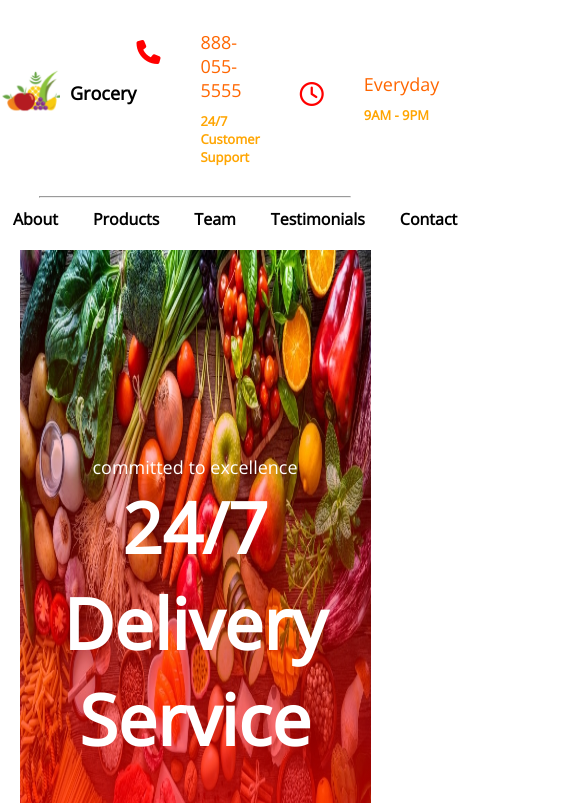
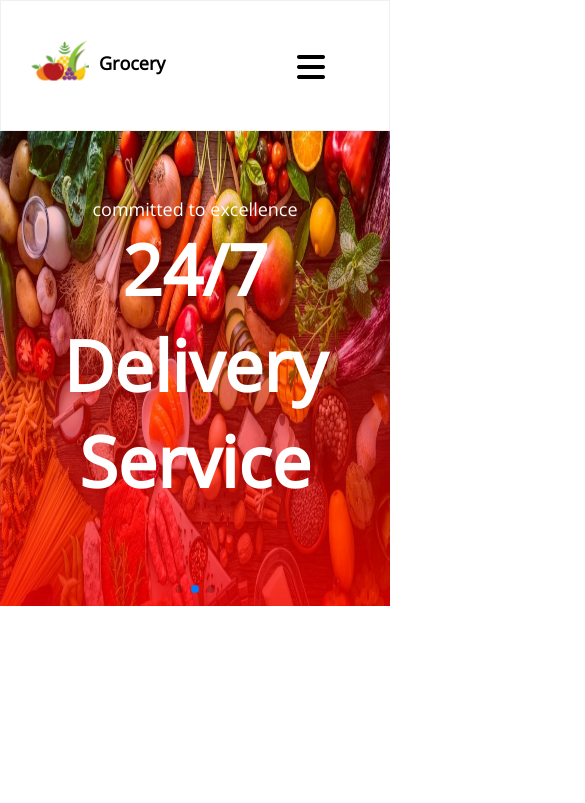
Before and after one commit to vanshrajput01/Grocery-Project, a plain HTML site: page Code/index.html in a window 390 px wide. Shown: the top 803 px of the page, 585 px wide, since content can reach past the window. Drawn offline with nearby package versions, Linux system fonts and the light colour scheme.

Commit message:
Nav bar done

```diff
--- a/Code/index.css
+++ b/Code/index.css
@@ -5,12 +5,20 @@
     font-family: 'Open Sans', sans-serif;
 }
 
+html{
+  overflow-x: hidden;
+}
+
 body{
   width: 100vw;
   overflow-x: hidden;
+  margin: 0;
+  padding: 0;
 
 
 }
+
+
 
  #header-first-container{
     margin-top: 20px;
@@ -177,6 +185,21 @@ body{
 
 #nav-with-logo-container02 ul li a:hover{
     color: orange;
+}
+
+
+/* another style of nav bar with logo */
+
+.moblie-navbar-icon{
+  display: none;
+  width: 4rem;
+  height: 4rem;
+
+}
+
+
+.fa-xmark{
+  display: none;
 }
 
 
@@ -634,4 +657,187 @@ body{
     font-weight: 800;
   }
 
+
+  /* ************************************************************************************************************************************************************************************************************************************************************************* */
   /* Moblie Responsive Style*/
+
+@media (max-width : 1024px){
+  #header-first-container{
+    display: none;
+  }
+
+  #NB{
+    display: none;
+  }
+
+  #nav-with-logo{
+    display: block;
+    /* position: fixed;
+    width: 100vw;
+    top: 0; */
+    z-index: 999;
+  }
+
+  /* #nav-with-logo #nav-with-logo-container02 ul{
+    display: none;
+  } */
+
+
+  /* nav bar with logo style for mobile */
+
+  #nav-with-logo{
+    padding-left: 0%;
+    position: relative;
+    /* background-color: #fff; */
+    position: fixed; /* Set the navbar to fixed position */
+    top: 0; /* Position the navbar at the top of the page */
+    width: 100%;
+    background-color:  white;
+    z-index: 999;
+    display: flex;
+}
+
+/* #social-media-icons{
+    display: none;
+}
+ */
+
+ #nav-with-logo ul{
+    /* background-color: grey; */
+    margin-top: 100px;
+    padding-left: 0px;
+    width: 100%;
+    height: 60vh;
+    position: absolute;
+    top: 0;
+    left: 0;
+    /* background-color: rgb(118, 222, 174); */
+   background-color: white;
+   color: black;
+    display: flex;
+    flex-direction: column;
+    justify-content: center;
+    align-items: center;
+    transform: translateY(-100%);
+    transition: all 0.5s linear;
+
+
+    opacity: 0;
+    visibility: hidden;
+    pointer-events: none;
+}
+
+/* #nav-bar-logo-icons{
+    display: flex;
+    justify-content: center;
+    align-items: center;
+
+} */
+
+
+#nav-with-logo-container02 ul li a{
+    color: black;
+    font-weight: 500;
+}
+
+
+#nav-with-logo-container02 ul li a:hover{
+    color: black;
+}
+
+
+
+
+.active #nav-with-logo-container02 ul{
+    transform: translateY(0);
+    opacity: 1;
+
+    visibility: visible;
+    pointer-events: auto;
+
+}
+
+.active .mobile-navbar-btn .fa-xmark{
+    display: block;
+    font-size: 2rem;
+    margin-top: 40px;
+    color: black;
+
+}
+
+.active .mobile-navbar-btn .fa-bars{
+
+    display: none;
+}
+
+
+.fa-bars{
+    font-size: 2rem;
+    margin-top: 40px;
+    display: block;
+    z-index: 999;
+    color: black;
+    margin-left: 20px;
+}
+
+
+/* Main silder image */
+  #main-slider-section{
+    margin-top: 100px;
+    width: 100vw;
+    height: 60vh;
+  }
+
+  .m-slider-s {
+    width: 100%;
+    height: 100%;
+    z-index: -1;
+  }
+
+  .swiper-slide {
+    text-align: center;
+    font-size: 18px;
+    background: #fff;
+    display: flex;
+    flex-direction: column;
+    justify-content: center;
+    align-items: center;
+
+  }
+
+  .swiper-slide img {
+
+    height: 70vh;
+    width: 100%;
+
+  }
+
+
+  #silder-container02{
+    display: flex;
+    flex-direction: column;
+    justify-content: center;
+    align-items: center;
+    height: 70vh;
+    width: 100%;
+    background-image: linear-gradient(rgba(255,0,0,0), rgba(255, 0, 0, 0.838));
+    position: absolute;
+    color: #fff;
+
+
+  }
+
+  #silder-container02 h1{
+    font-weight: bolder;
+    font-size: 70px;
+  }
+
+
+
+
+
+
+
+
+
+}
--- a/Code/index.html
+++ b/Code/index.html
@@ -94,6 +94,14 @@
 
             </div>
 
+            <div class="mobile-navbar-btn">
+                <i class="fa-solid fa-bars moblie-navbar-icon" ></i>
+                <i class="fa-solid fa-xmark moblie-navbar-icon"></i>
+            </div>
+
+
+
+
 
 
 
@@ -109,7 +117,7 @@
 
         <!-- main image slider section -->
         <section id="main-slider-section">
-            <div class="swiper mySwiper">
+            <div class="swiper mySwiper m-slider-s">
                 <div class="swiper-wrapper">
                   <div class="swiper-slide">
                     <div id="silder-container01">
--- a/Code/index.js
+++ b/Code/index.js
@@ -1,4 +1,15 @@
 //nav bar
+
+const mobile_nav = document.querySelector('.mobile-navbar-btn')
+const navHeader = document.querySelector('.header');
+
+const toggleNavBar = () =>{
+
+  navHeader.classList.toggle("active")
+
+};
+
+mobile_nav.addEventListener("click",()=> toggleNavBar());
 
 
 window.onscroll = function() {myFunction()};
@@ -30,6 +41,10 @@ function myFunction() {
   }
 }
 
+
+
+
+
 var swiper = new Swiper(".mySwiper", {
     spaceBetween: 30,
     centeredSlides: true,
```
